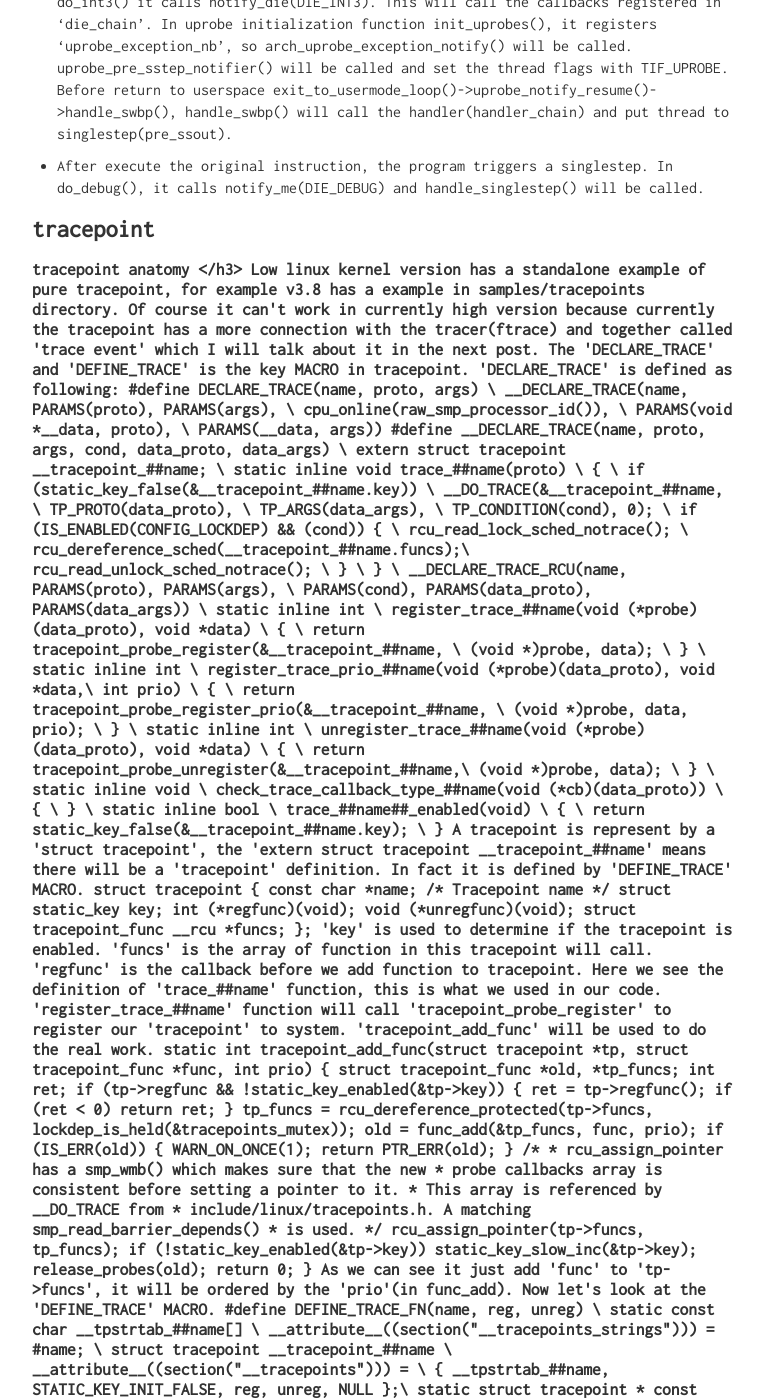
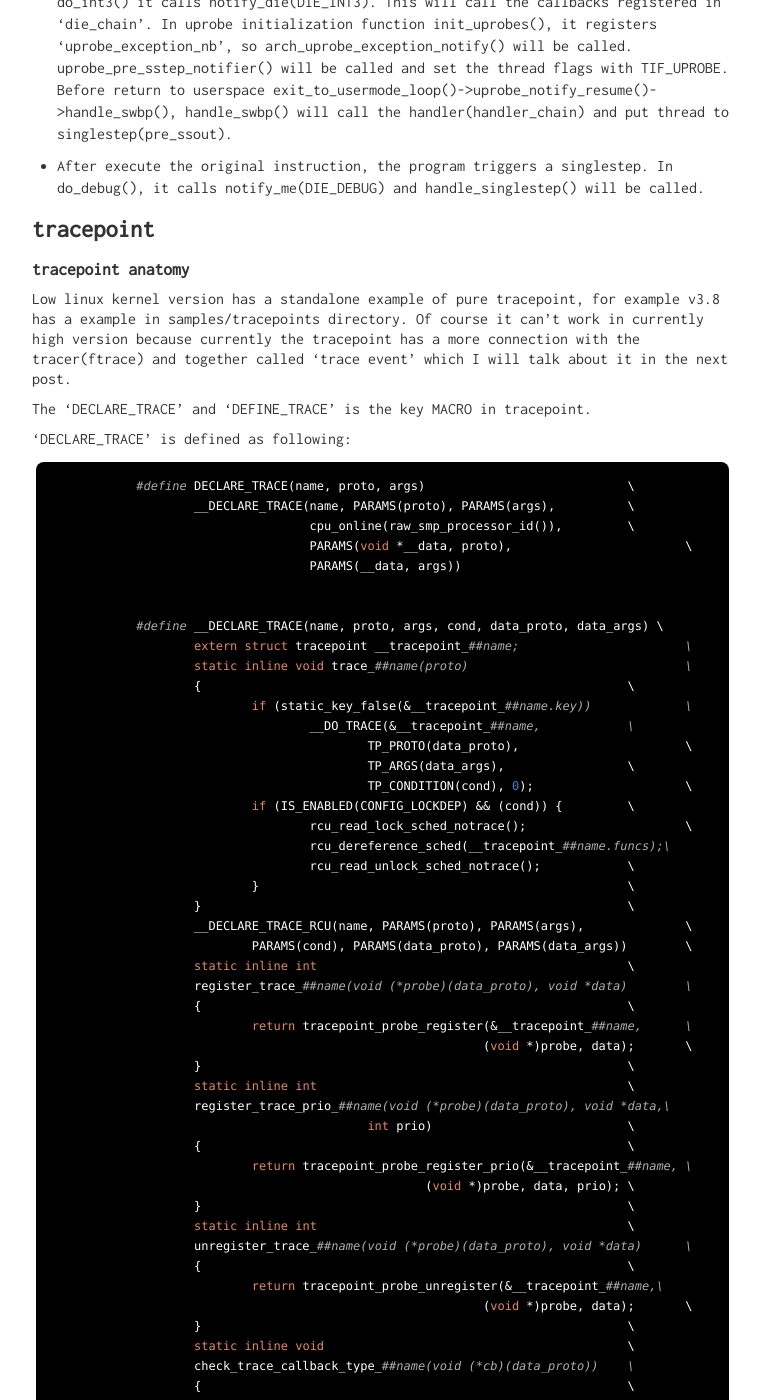
Before and after one commit to terenceli/terenceli.github.com, a Jekyll site: the page built from _posts/2020-08-05-tracing-basic.md, in a window 1280 px wide and 1400 px high, scrolled down 4149 px. Shown: the whole window, without its empty margins (258-1021 px from the left). Built offline with Jekyll 4.4.1, drawn with Linux system fonts in a browser that asks for light colours; comment, search, counter and statistics services are not loaded; some of the changed text lies outside the part shown.

Commit message:
Fix a format error

```diff
--- a/_posts/2020-08-05-tracing-basic.md
+++ b/_posts/2020-08-05-tracing-basic.md
@@ -172,7 +172,7 @@ The uprobe has no separately interface exported except the debugfs/tracefs. Foll
 
 <h3> tracepoint </h3>
 
-<h4> tracepoint anatomy </h3>
+<h4> tracepoint anatomy </h4>
 
 Low linux kernel version has a standalone example of pure tracepoint, for example v3.8 has a example in samples/tracepoints directory. Of course it can't work in currently high version because currently the tracepoint has a more connection with the
 tracer(ftrace) and together called 'trace event' which I will talk about it in the next post.
```
